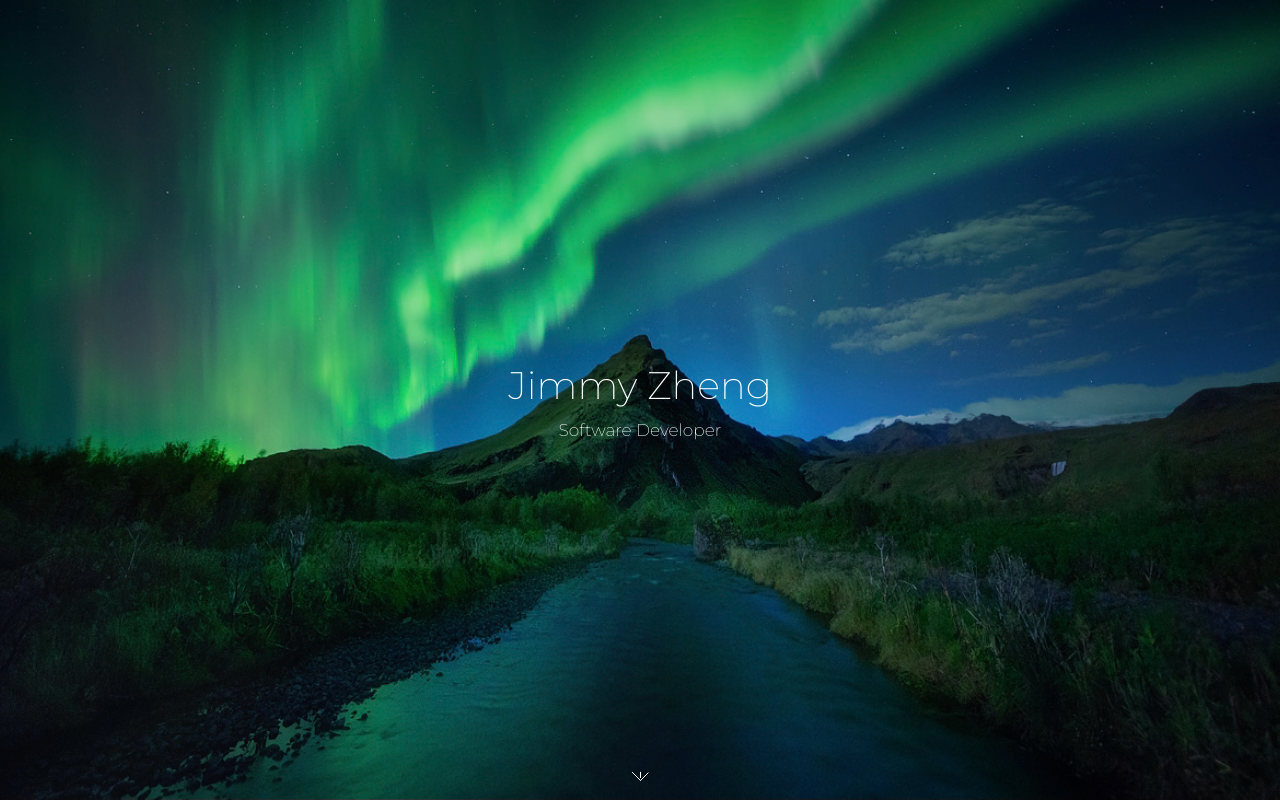
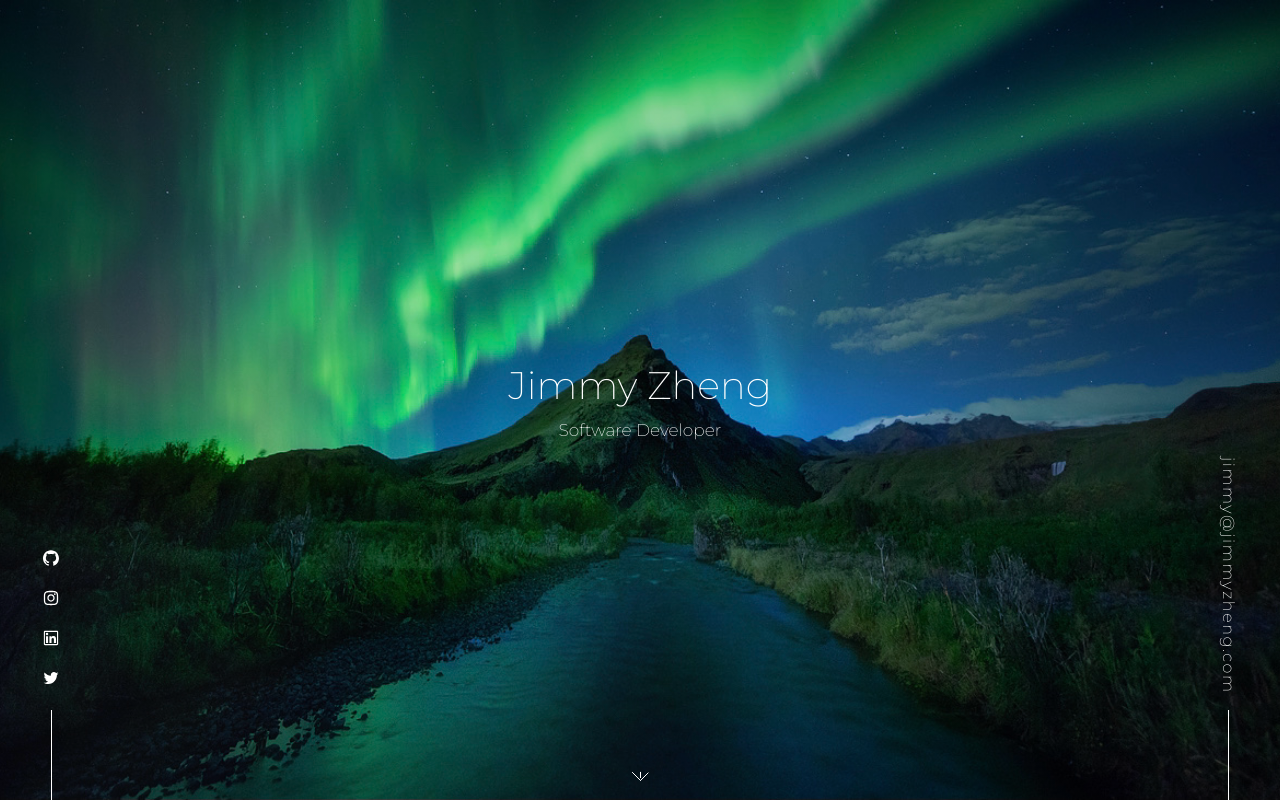
Before and after one commit to Jzhen123/jimmyzheng, a React (Create React App) app: page / in a window 1280 px wide. Built offline with nearby package versions, Linux system fonts and the light colour scheme.

Commit message:
Added fixed sidebars for socials/email.

```diff
--- /dev/null
+++ b/src/components/FooterSidebar.css
@@ -0,0 +1,55 @@
+.hero-sider {
+  align-items: center;
+  animation: 2s siderFadeIn;
+  animation-delay: 2s;
+  animation-fill-mode: forwards;
+  background: none;
+  bottom: 0;
+  display: flex;
+  flex-direction: column;
+  min-width: 8vw !important;
+  max-width: 8vw !important;
+  position: fixed;
+  width: 8vw !important;
+  visibility: hidden;
+}
+
+.hero-sider::after {
+  content: "";
+  display: block;
+  width: 1px;
+  height: 90px;
+  margin: 0px auto;
+  background-color: white;
+}
+
+.icons {
+  position: relative;
+  margin: 16px auto;
+}
+.sider-icon {
+  color: #fff;
+  display: block;
+  font-size: 1.25vw;
+  margin: 24px auto;
+}
+
+.sider-text {
+  position: relative;
+  color: white;
+  margin: 16px auto;
+  font-size: 1rem;
+  letter-spacing: 0.1em;
+  writing-mode: vertical-rl;
+}
+
+@keyframes siderFadeIn {
+  0% {
+    visibility: visible;
+    opacity: 0;
+  }
+  100% {
+    visibility: visible;
+    opacity: 1;
+  }
+}
--- /dev/null
+++ b/src/components/FooterSidebar.jsx
@@ -0,0 +1,17 @@
+import React from "react";
+import { Layout } from "antd";
+
+import "./FooterSidebar.css";
+
+const { Sider } = Layout;
+
+const FooterSiderbar = ({ children, position }) => {
+  return (
+    <Sider className="hero-sider" style={{ [position]: 0 }}>
+      {children}
+      <span className="line" />
+    </Sider>
+  );
+};
+
+export default FooterSiderbar;
--- a/src/pages/Home.css
+++ b/src/pages/Home.css
@@ -6,7 +6,9 @@ body {
   background-size: cover;
   height: 100vh;
 }
-
+.ant-layout {
+  background: none
+}
 .hero-text-header {
   animation: 3s;
   animation-name: header;
--- a/src/pages/Home.js
+++ b/src/pages/Home.js
@@ -1,12 +1,31 @@
 import React from "react";
-import { Row, Col } from "antd";
+import { Col, Layout, Row, Typography } from "antd";
+import {
+  GithubOutlined,
+  InstagramOutlined,
+  LinkedinOutlined,
+  TwitterOutlined,
+} from "@ant-design/icons";
 
+import FooterSiderbar from "../components/FooterSidebar";
 import ScrollArrow from "../components/ScrollArrow";
 import "./Home.css";
 
+const { Content } = Layout;
+
 const Home = () => {
   return (
-    <>
+    <Layout>
+      <FooterSiderbar position="left">
+        <div className="icons">
+          <GithubOutlined className="sider-icon" />
+          <InstagramOutlined className="sider-icon" />
+          <LinkedinOutlined className="sider-icon" />
+          <TwitterOutlined className="sider-icon" />
+        </div>
+      </FooterSiderbar>
+
+      <Content>
         <Row align="middle" justify="center" style={{ height: "100vh" }}>
           <Col id="hero-text">
             <Row justify="center" className="mask">
@@ -23,7 +42,12 @@ const Home = () => {
         </Row>
 
         <ScrollArrow />
-    </>
+      </Content>
+
+      <FooterSiderbar position="right">
+        <div className="sider-text montserrat">jimmy@jimmyzheng.com</div>
+      </FooterSiderbar>
+    </Layout>
   );
 };
 
```
Lines whose indentation alone changed are shown as unchanged.
